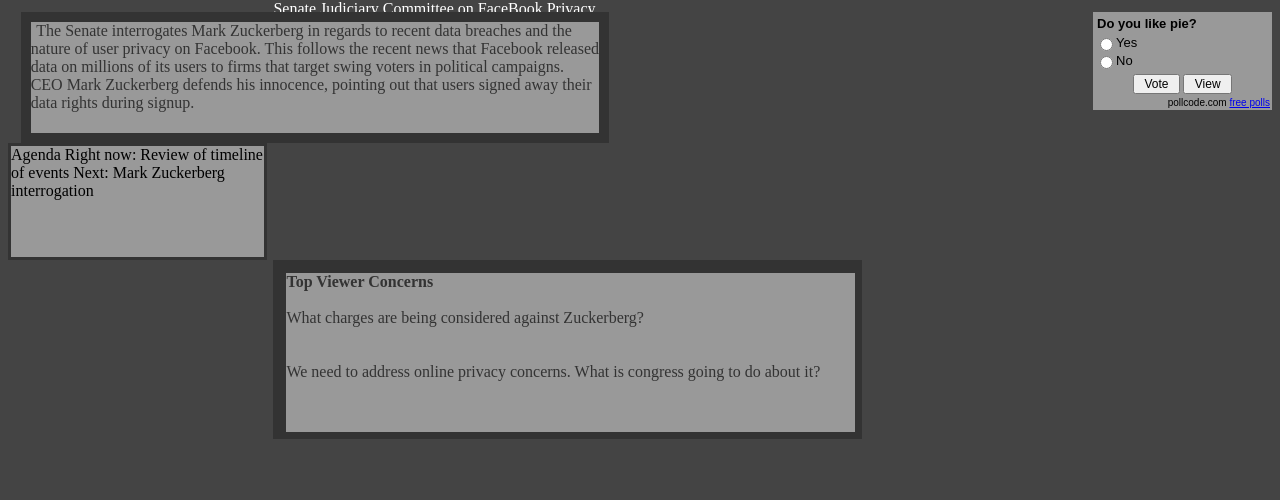
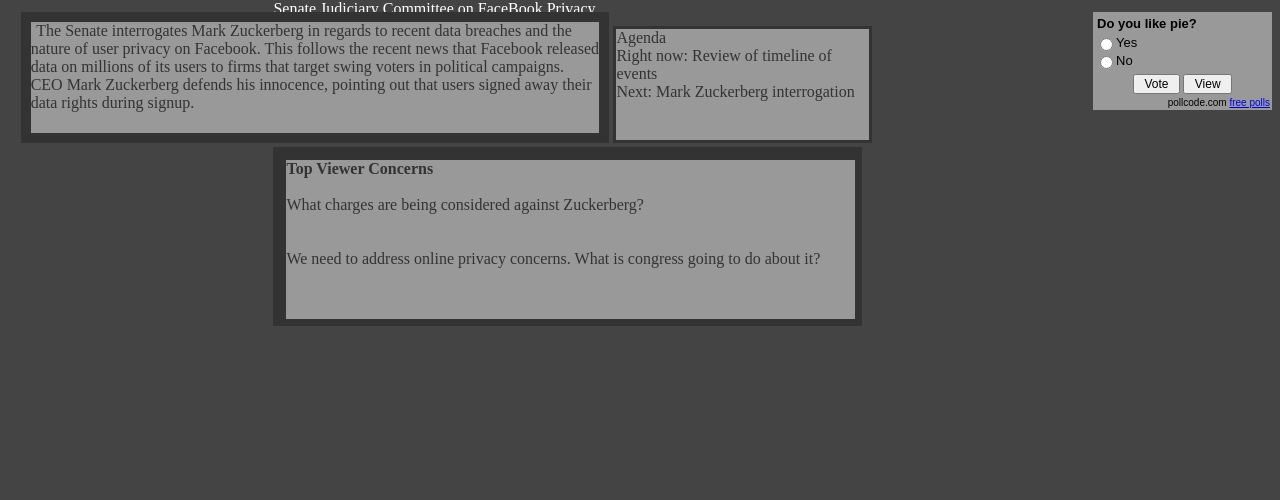
Before and after one commit to tarkin96/4140Spring2018, a PHP site: page /user_page1.php in a window 1280 px wide. Shown: the part 628-1128 px from the top of the page. Run offline with PHP 8.4, Linux system fonts and the light colour scheme; a user stored in the database is signed in; data comes from the database, SQL or seed files in the repository; data that the repository does not hold is empty; some libraries are stand-ins or nearby versions; some web fonts are replaced.

Commit message:
fixing up before turn in #14

```diff
--- a/files/mystyles(wade).css
+++ b/files/mystyles(wade).css
@@ -225,11 +225,13 @@ input.submitmsg {
 	width: 20%;
 	height: 7%;
 	background: #999;
+	margin: 0 auto;
 	overflow: auto;
+	display: inline-block;
 
 }
 
-.botmiddle .agenda desc {
+.bott .agenda desc {
 	color: #333;
 	display: block;
 }
```
